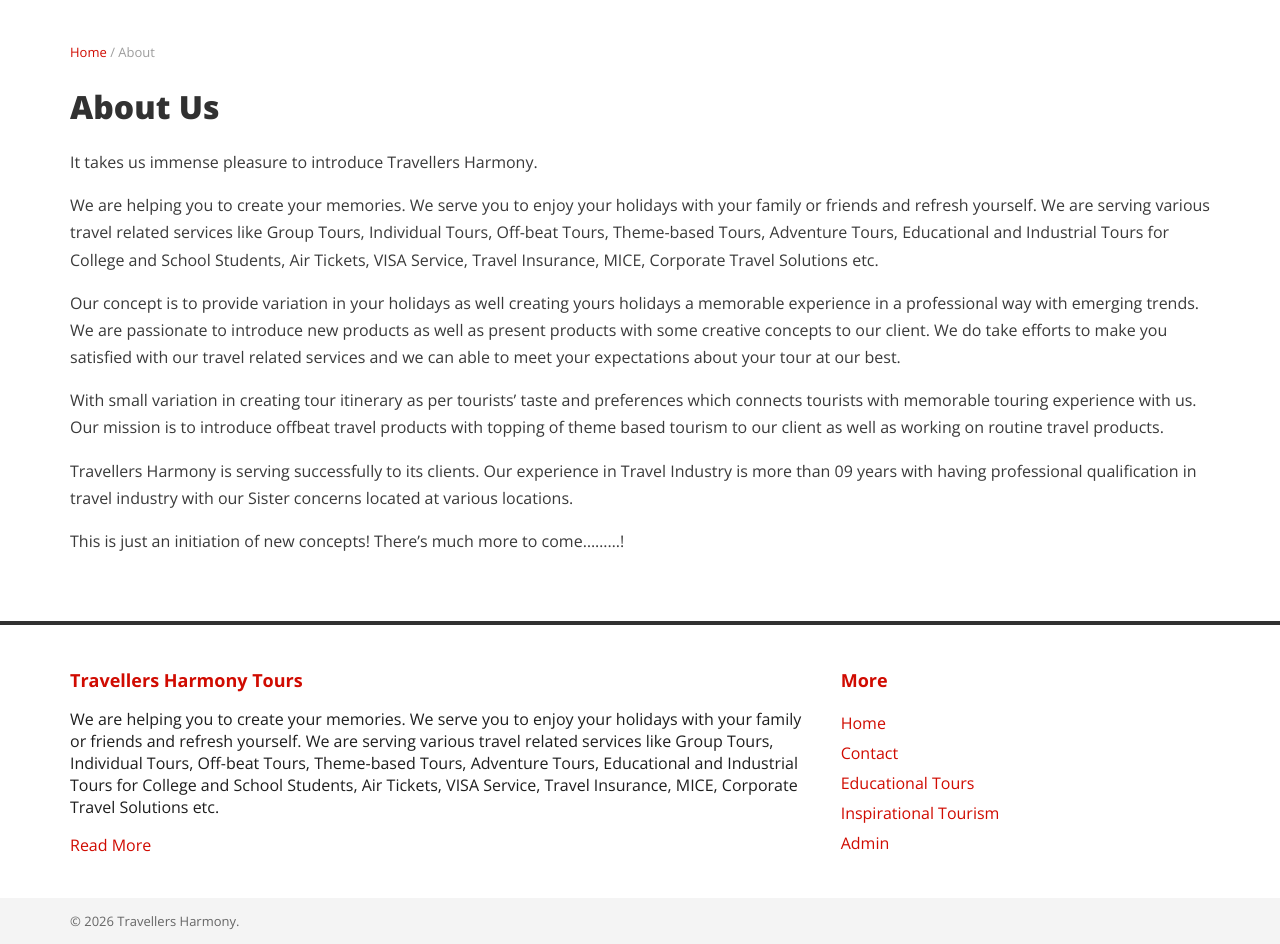
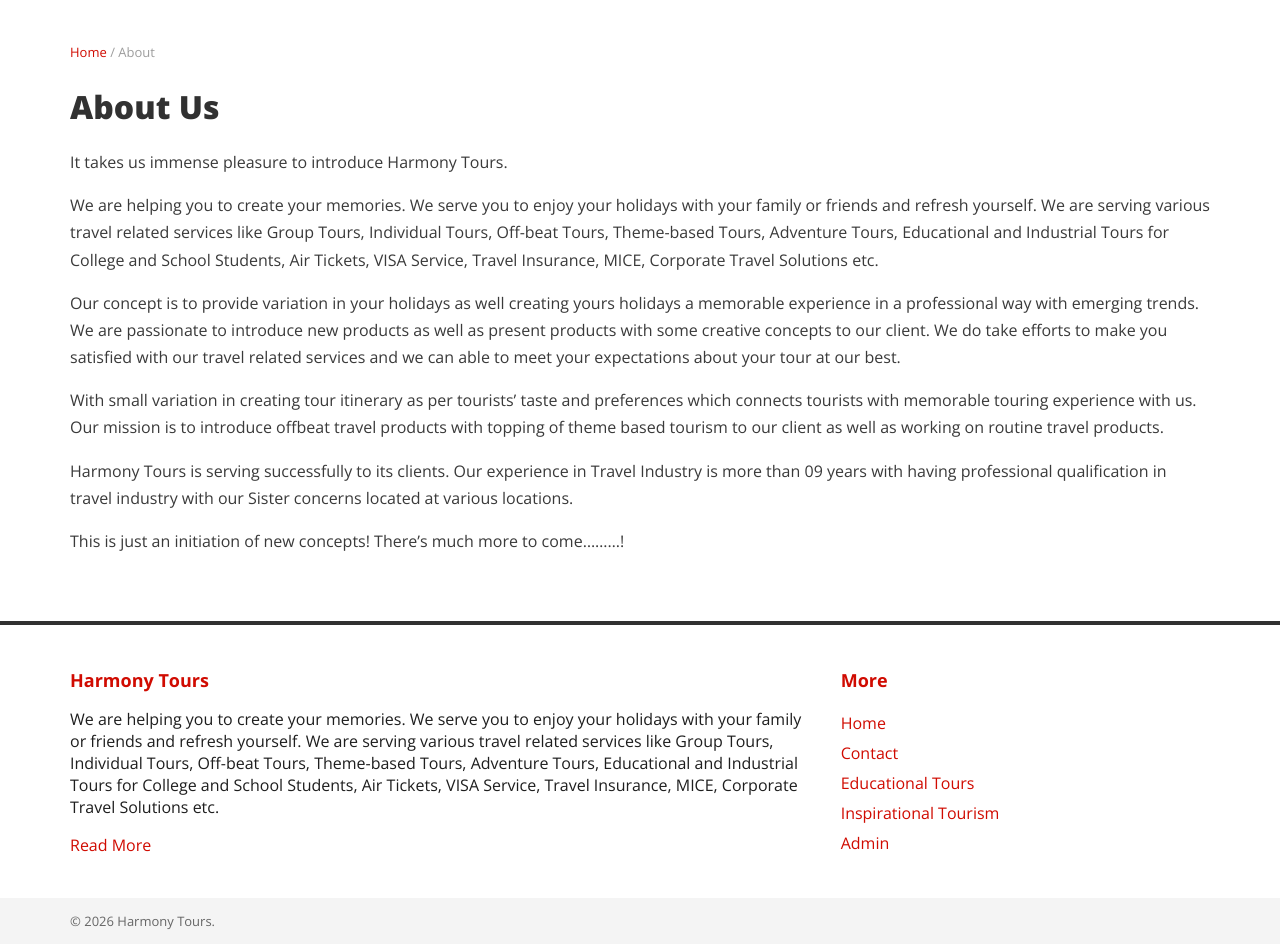
Before and after one commit to mnimkar/harmony_tours, a Django app: page /About-Us/ in a window 1280 px wide. Shown: the part 113-1057 px from the top of the page. Run offline with Django 5.2, Linux system fonts and the light colour scheme; data that the repository does not hold is empty.

Commit message:
basic changes done

```diff
--- a/config/settings.py
+++ b/config/settings.py
@@ -80,7 +80,7 @@ MEDIA_ROOT = BASE_DIR / "media"
 
 DEFAULT_AUTO_FIELD = "django.db.models.BigAutoField"
 
-SITE_NAME = "Travellers Harmony"
+SITE_NAME = "Harmony Tours"
 SITE_PHONE_PRIMARY = "+91 99877 25131"
 SITE_PHONE_SECONDARY = "+91 98206 92614"
 SITE_EMAIL = "travellersharmonyllp@gmail.com"
--- a/config/urls.py
+++ b/config/urls.py
@@ -3,8 +3,8 @@ from django.conf.urls.static import static
 from django.contrib import admin
 from django.urls import include, path
 
-admin.site.site_header = "Travellers Harmony Admin"
-admin.site.site_title = "Travellers Harmony"
+admin.site.site_header = "Harmony Tours Admin"
+admin.site.site_title = "Harmony Tours"
 admin.site.index_title = "Manage tours, dates and enquiries"
 
 urlpatterns = [
--- a/templates/base.html
+++ b/templates/base.html
@@ -3,7 +3,7 @@
 <head>
   <meta charset="utf-8">
   <meta name="viewport" content="width=device-width, initial-scale=1">
-  <title>Travellers Harmony :: {% block title %}Home{% endblock %}</title>
+  <title>Harmony Tours :: {% block title %}Home{% endblock %}</title>
   <link rel="preconnect" href="https://fonts.googleapis.com">
   <link href="https://fonts.googleapis.com/css2?family=Open+Sans:wght@400;600;700;800&display=swap" rel="stylesheet">
   {% load static %}
@@ -13,7 +13,7 @@
   <header class="header">
     <div class="wrap header-inner">
       <a class="logo" href="{% url 'tours:home' %}">
-        <img src="{% static 'img/logo.jpg' %}" alt="Travellers Harmony">
+        <img src="{% static 'img/logo.jpg' %}" alt="Harmony Tours">
       </a>
       <div class="header-right">
         <div class="header-meta">
@@ -70,7 +70,7 @@
   <footer class="footer">
     <div class="wrap footer-grid">
       <div>
-        <h2>Travellers Harmony Tours</h2>
+        <h2>Harmony Tours</h2>
         <p>We are helping you to create your memories. We serve you to enjoy your holidays with your family or friends and refresh yourself. We are serving various travel related services like Group Tours, Individual Tours, Off-beat Tours, Theme-based Tours, Adventure Tours, Educational and Industrial Tours for College and School Students, Air Tickets, VISA Service, Travel Insurance, MICE, Corporate Travel Solutions etc.</p>
         <p><a href="{% url 'tours:about' %}">Read More</a></p>
       </div>
@@ -87,7 +87,7 @@
     </div>
     <div class="footer-bottom">
       <div class="wrap">
-        © {% now "Y" %} Travellers Harmony.
+        © {% now "Y" %} Harmony Tours.
       </div>
     </div>
   </footer>
--- a/templates/tours/about.html
+++ b/templates/tours/about.html
@@ -4,11 +4,11 @@
 <div class="page wrap">
   <p class="crumb"><a href="{% url 'tours:home' %}">Home</a> / About</p>
   <h1>About Us</h1>
-  <p>It takes us immense pleasure to introduce Travellers Harmony.</p>
+  <p>It takes us immense pleasure to introduce Harmony Tours.</p>
   <p>We are helping you to create your memories. We serve you to enjoy your holidays with your family or friends and refresh yourself. We are serving various travel related services like Group Tours, Individual Tours, Off-beat Tours, Theme-based Tours, Adventure Tours, Educational and Industrial Tours for College and School Students, Air Tickets, VISA Service, Travel Insurance, MICE, Corporate Travel Solutions etc.</p>
   <p>Our concept is to provide variation in your holidays as well creating yours holidays a memorable experience in a professional way with emerging trends. We are passionate to introduce new products as well as present products with some creative concepts to our client. We do take efforts to make you satisfied with our travel related services and we can able to meet your expectations about your tour at our best.</p>
   <p>With small variation in creating tour itinerary as per tourists’ taste and preferences which connects tourists with memorable touring experience with us. Our mission is to introduce offbeat travel products with topping of theme based tourism to our client as well as working on routine travel products.</p>
-  <p>Travellers Harmony is serving successfully to its clients. Our experience in Travel Industry is more than 09 years with having professional qualification in travel industry with our Sister concerns located at various locations.</p>
+  <p>Harmony Tours is serving successfully to its clients. Our experience in Travel Industry is more than 09 years with having professional qualification in travel industry with our Sister concerns located at various locations.</p>
   <p>This is just an initiation of new concepts! There’s much more to come………!</p>
 </div>
 {% endblock %}
--- a/templates/tours/contact.html
+++ b/templates/tours/contact.html
@@ -6,7 +6,7 @@
   <h1>Get in Touch</h1>
   <div class="contact-grid">
     <div>
-      <h2>Travellers Harmony</h2>
+      <h2>Harmony Tours</h2>
       <p>{{ site_address|linebreaksbr }}</p>
       <h2>Call Us</h2>
       <p><strong>Kaustubh Joshi</strong><br>
--- a/templates/tours/home.html
+++ b/templates/tours/home.html
@@ -37,7 +37,7 @@
 
 <section class="welcome wrap">
   <div class="line"></div>
-  <h1>Welcome to Travellers Harmony!</h1>
+  <h1>Welcome to Harmony Tours!</h1>
   <div class="line"></div>
 </section>
 
--- a/tours/tests.py
+++ b/tours/tests.py
@@ -35,7 +35,7 @@ class SiteTests(TestCase):
     def test_home_page(self):
         response = self.client.get(reverse("tours:home"))
         self.assertEqual(response.status_code, 200)
-        self.assertContains(response, "Travellers Harmony")
+        self.assertContains(response, "Harmony Tours")
         self.assertContains(response, "Statue Of Unity")
 
     def test_category_and_detail(self):
```
Also changed, not shown: README.md, 1 other file.
